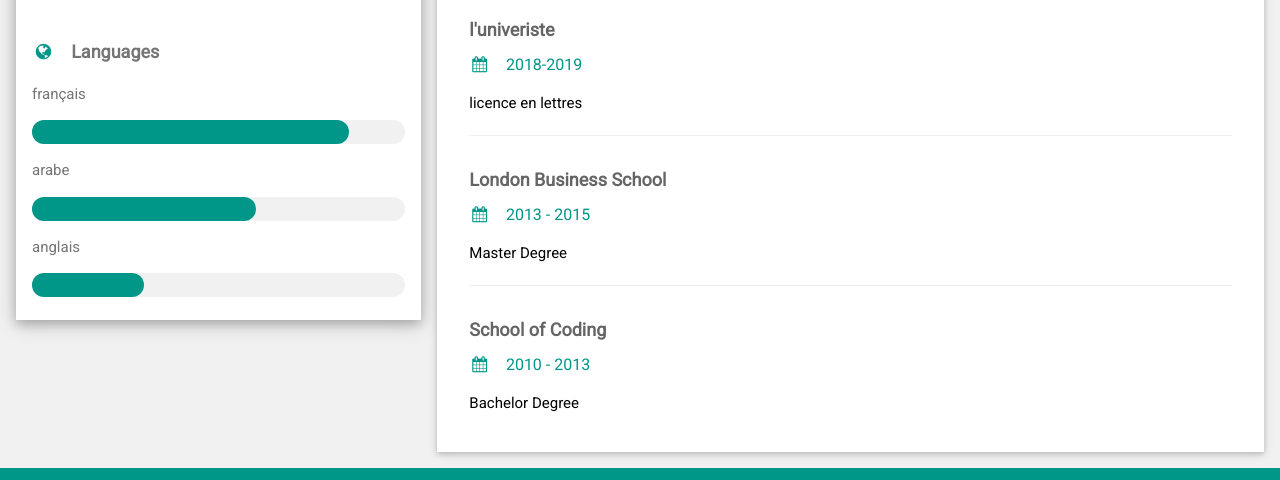
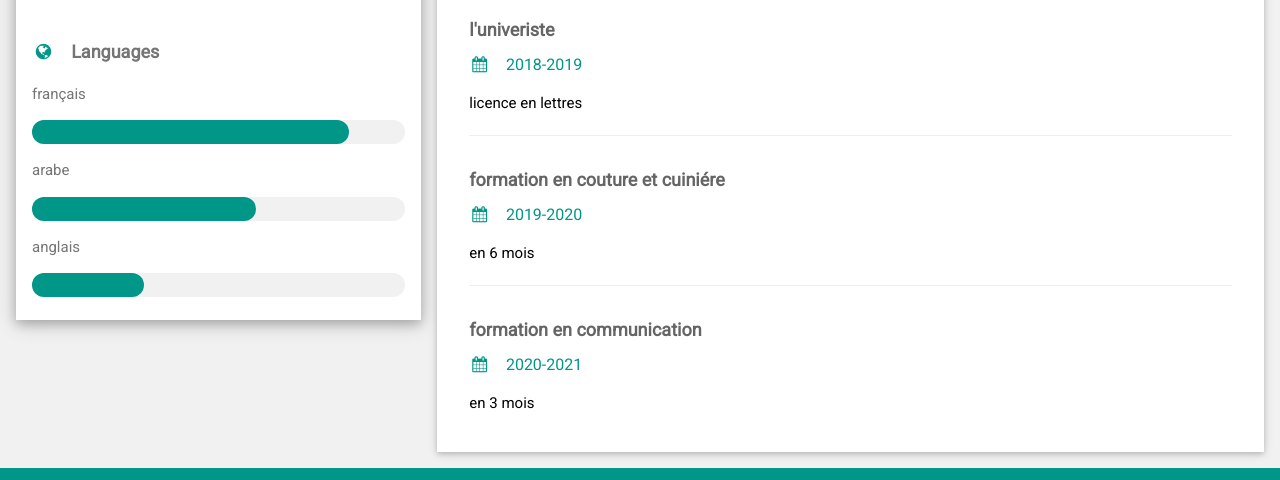
Before and after one commit to ismahandjama/ismahan-djama, a website: page index.html in a window 1280 px wide. Shown: the part 666-1146 px from the top of the page. Drawn offline with nearby package versions, Linux system fonts and the light colour scheme.

Commit message:
le modification

```diff
--- a/index.html
+++ b/index.html
@@ -107,15 +107,15 @@
           <hr>
         </div>
         <div class="w3-container">
-          <h5 class="w3-opacity"><b>London Business School</b></h5>
-          <h6 class="w3-text-teal"><i class="fa fa-calendar fa-fw w3-margin-right"></i>2013 - 2015</h6>
-          <p>Master Degree</p>
+          <h5 class="w3-opacity"><b>formation en couture et cuiniére</b></h5>
+          <h6 class="w3-text-teal"><i class="fa fa-calendar fa-fw w3-margin-right"></i>2019-2020</h6>
+          <p>en 6 mois</p>
           <hr>
         </div>
         <div class="w3-container">
-          <h5 class="w3-opacity"><b>School of Coding</b></h5>
-          <h6 class="w3-text-teal"><i class="fa fa-calendar fa-fw w3-margin-right"></i>2010 - 2013</h6>
-          <p>Bachelor Degree</p><br>
+          <h5 class="w3-opacity"><b>formation en communication</b></h5>
+          <h6 class="w3-text-teal"><i class="fa fa-calendar fa-fw w3-margin-right"></i>2020-2021</h6>
+          <p>en 3 mois</p><br>
         </div>
       </div>
 
```
